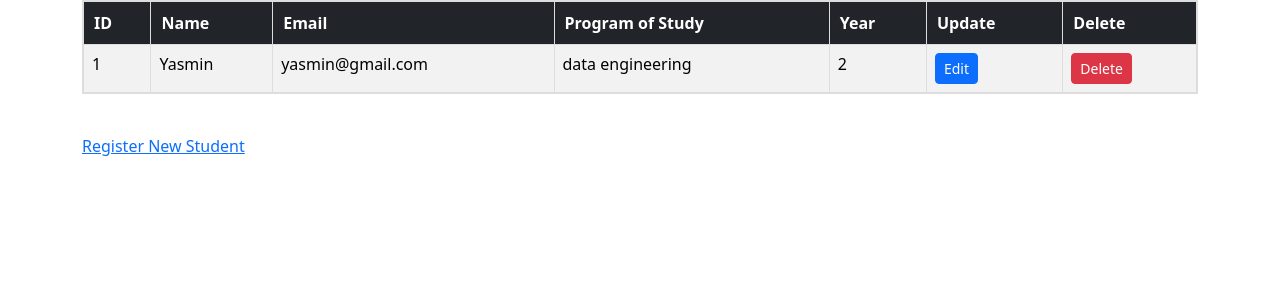
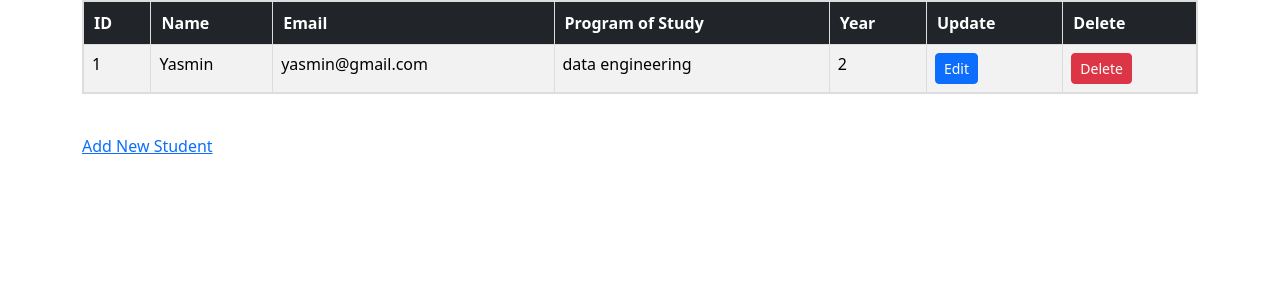
Before and after one commit to yAsmin241/SDT-Lab3, a PHP site: page / in a window 1280 px wide. Shown: the part 372-672 px from the top of the page. Run offline with PHP 8.4, Linux system fonts and the light colour scheme; the visitor is signed in with stand-in values (Sample User, id 1); data comes from the database, SQL or seed files in the repository.

Commit message:
Update index.php

```diff
--- a/index.php
+++ b/index.php
@@ -111,7 +111,7 @@ if(!isset ($_SESSION['username'])){
 
 
         <br>
-        <a href="create.php">Register New Student</a>
+        <a href="create.php">Add New Student</a>
         <br>
         <!-- <a href="logout.php">Logout</a> -->
 
```
